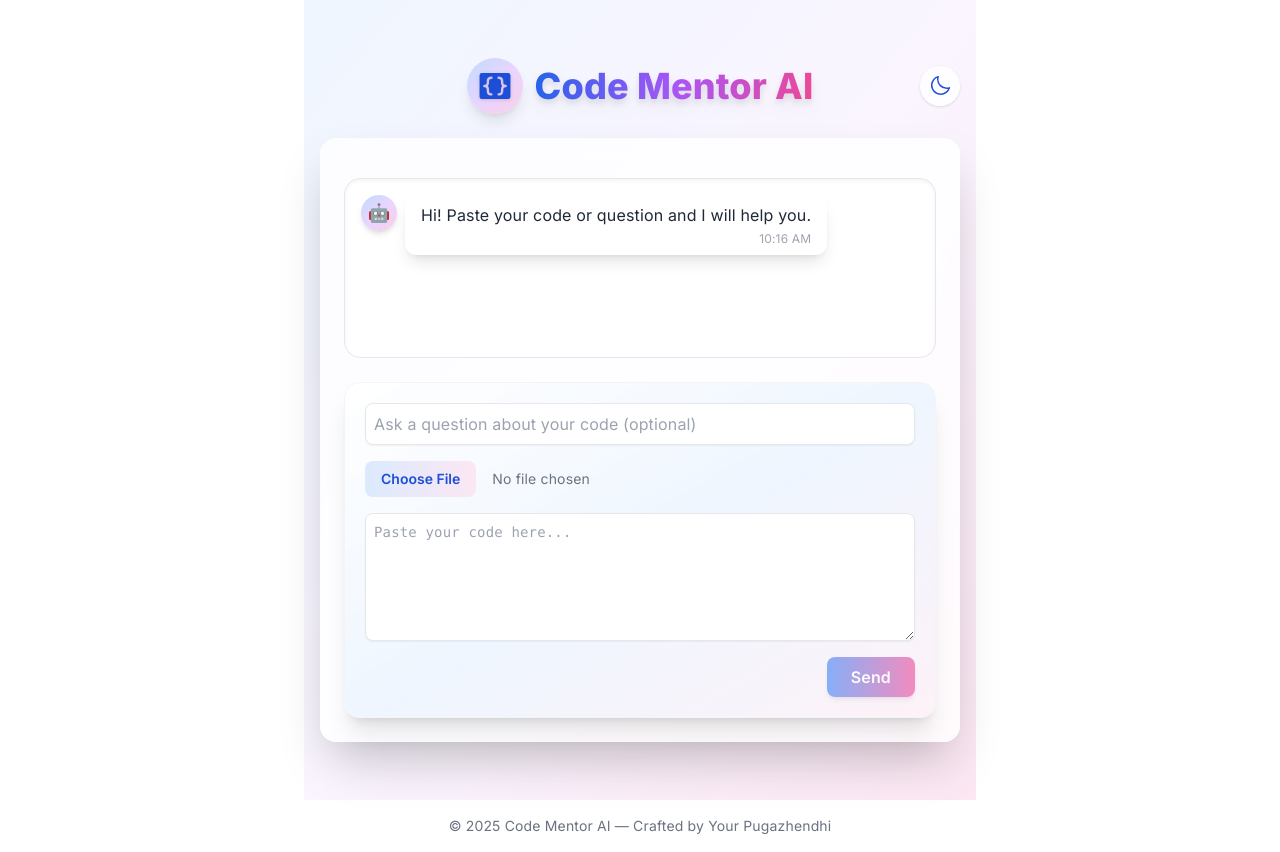
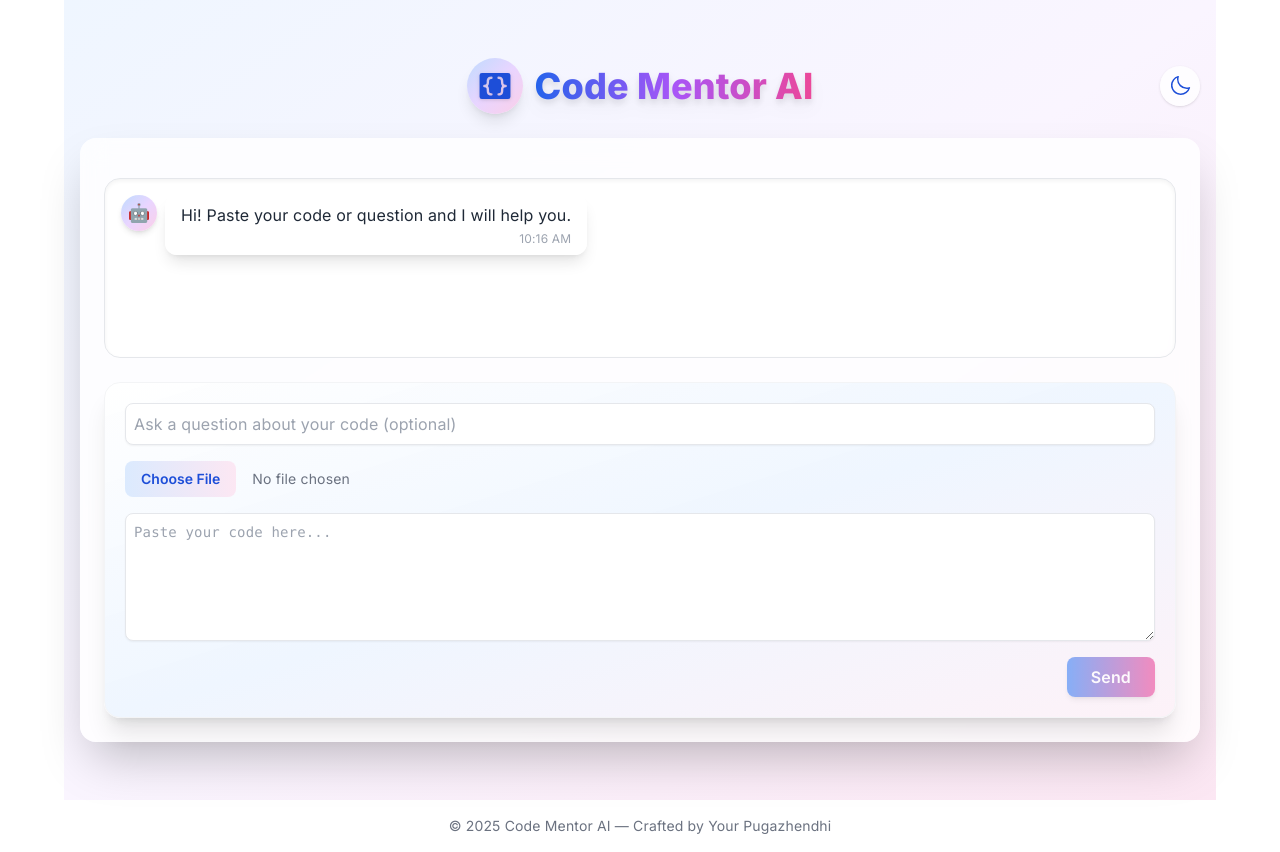
Before and after one commit to pugazhendhi99/Chat-with-Ai, a Next.js app: page / in a window 1280 px wide. Built offline with nearby package versions, Linux system fonts and the light colour scheme.

Commit message:
api key changed

```diff
--- a/app/page.tsx
+++ b/app/page.tsx
@@ -41,7 +41,7 @@ export default function Home() {
 
   return (
     <>
-      <main className={`${dark ? 'dark' : ''} max-w-2xl mx-auto p-4 min-h-screen flex flex-col justify-center items-center transition-all duration-700 ease-in-out ${dark ? 'bg-gradient-to-br from-gray-900 via-gray-800 to-gray-900' : 'bg-gradient-to-br from-blue-50 via-purple-50 to-pink-100'}`}>
+      <main className={`${dark ? 'dark' : ''} w-[90vw] max-w-[1200px] mx-auto p-4 min-h-screen flex flex-col justify-center items-center transition-all duration-700 ease-in-out ${dark ? 'bg-gradient-to-br from-gray-900 via-gray-800 to-gray-900' : 'bg-gradient-to-br from-blue-50 via-purple-50 to-pink-100'}`}>
         <div className="w-full">
           <div className="flex items-center justify-center gap-3 mb-6 relative">
             <span className="inline-flex items-center justify-center w-14 h-14 rounded-full bg-gradient-to-br from-blue-200 via-purple-200 to-pink-200 shadow-lg">
```
Also changed, not shown: 1 other file (tests, documents, lock files or other folders).
